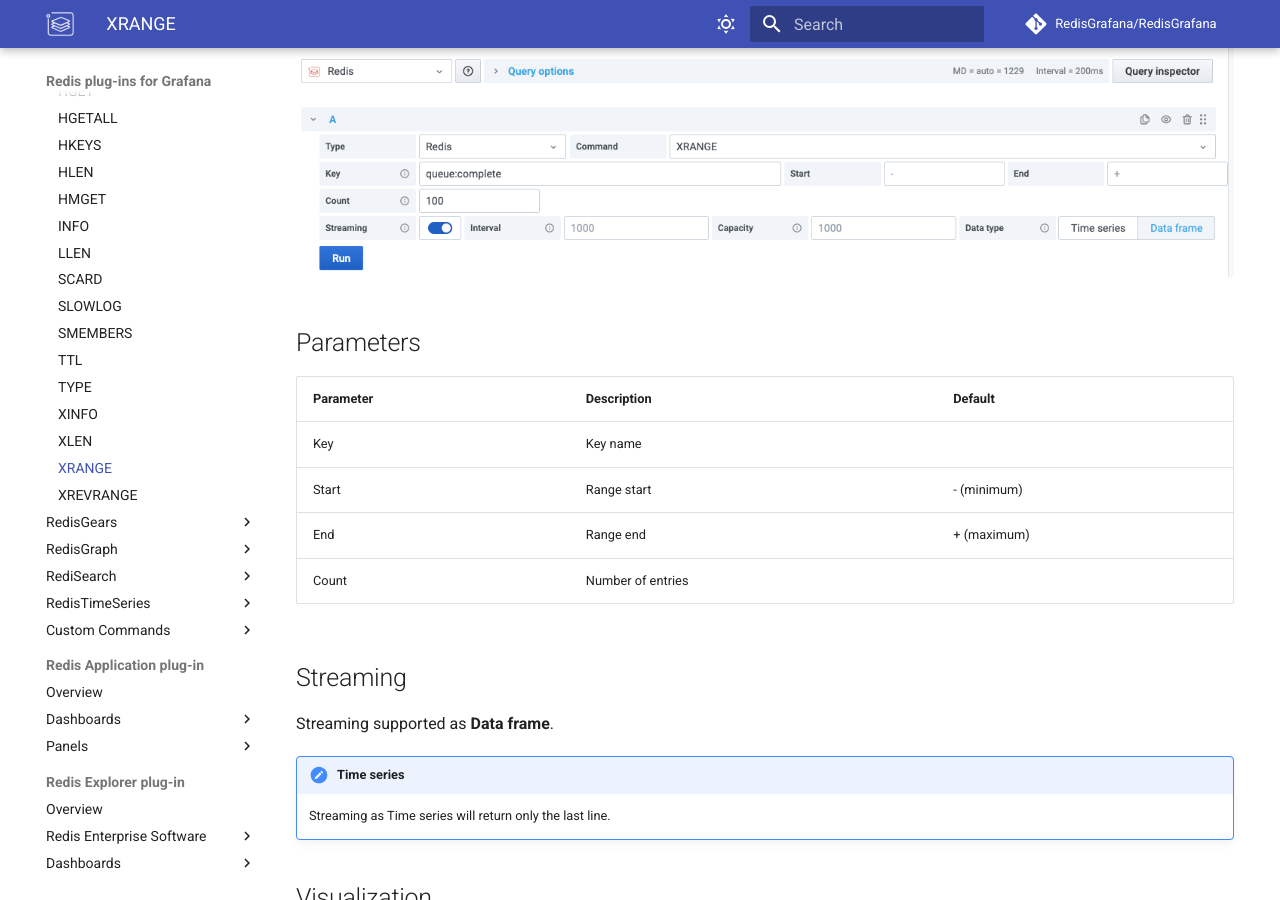
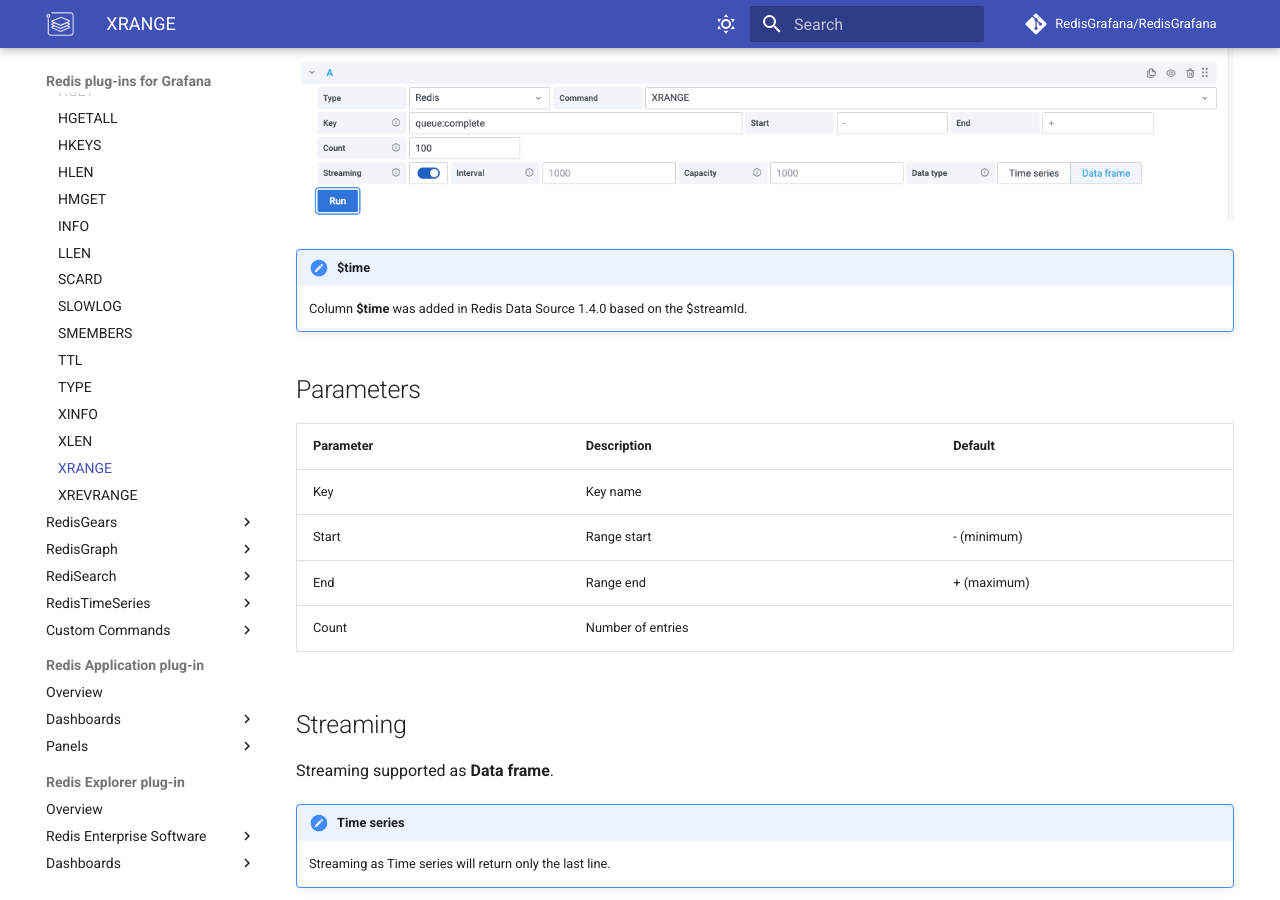
Before and after one commit to RedisGrafana/RedisGrafana, an MkDocs documentation site: the page built from docs/redis-datasource/redis/XRANGE.md, in a window 1280 px wide and 900 px high, scrolled down 694 px. Built offline with MkDocs 1.6.1 and Material for MkDocs 9.7.7, drawn with Linux system fonts in a browser that asks for light colours; comment, search, counter and statistics services are not loaded.

Commit message:
Add $time to XRANGE, XREVRANGE (#49)

```diff
--- a/docs/redis-datasource/redis/XRANGE.md
+++ b/docs/redis-datasource/redis/XRANGE.md
@@ -11,6 +11,10 @@
     [https://redis.io/commands/XRANGE](https://redis.io/commands/XRANGE)
 
 ![XRANGE](../../images/redis-datasource/commands/xrange.png)
+
+!!! note "$time"
+
+    Column **$time** was added in Redis Data Source 1.4.0 based on the $streamId.
 
 ## Parameters
 
```
Also changed, not shown: docs/redis-datasource/redis/XREVRANGE.md (+4 -0 lines), docs/images/redis-datasource/commands/xrange.png, docs/images/redis-datasource/commands/xrevrange.png.
